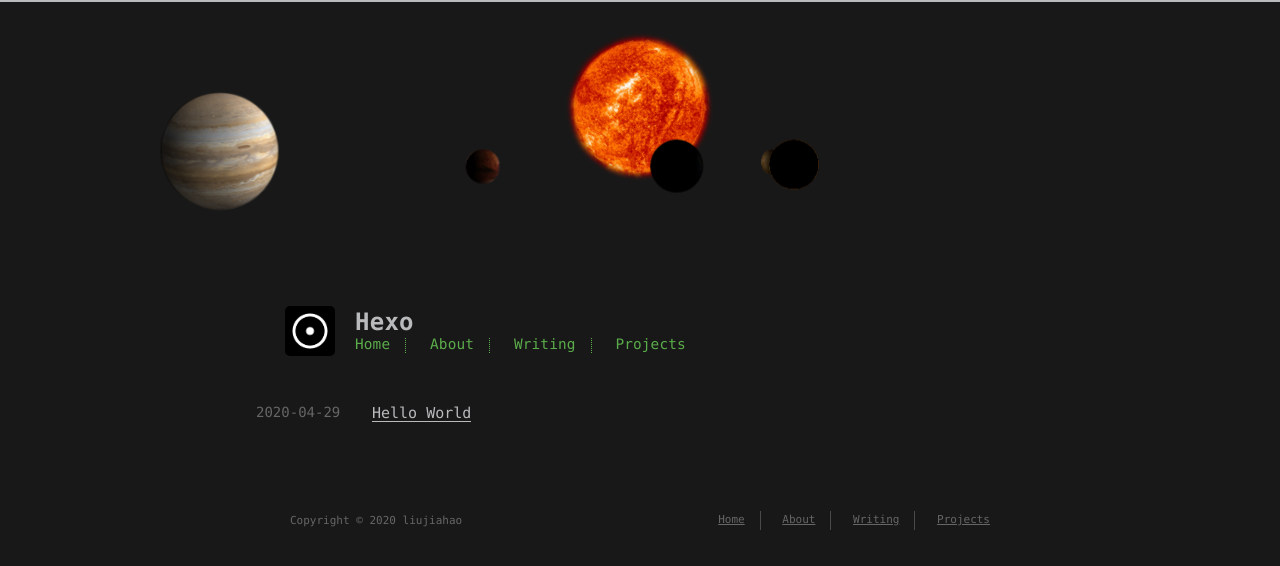
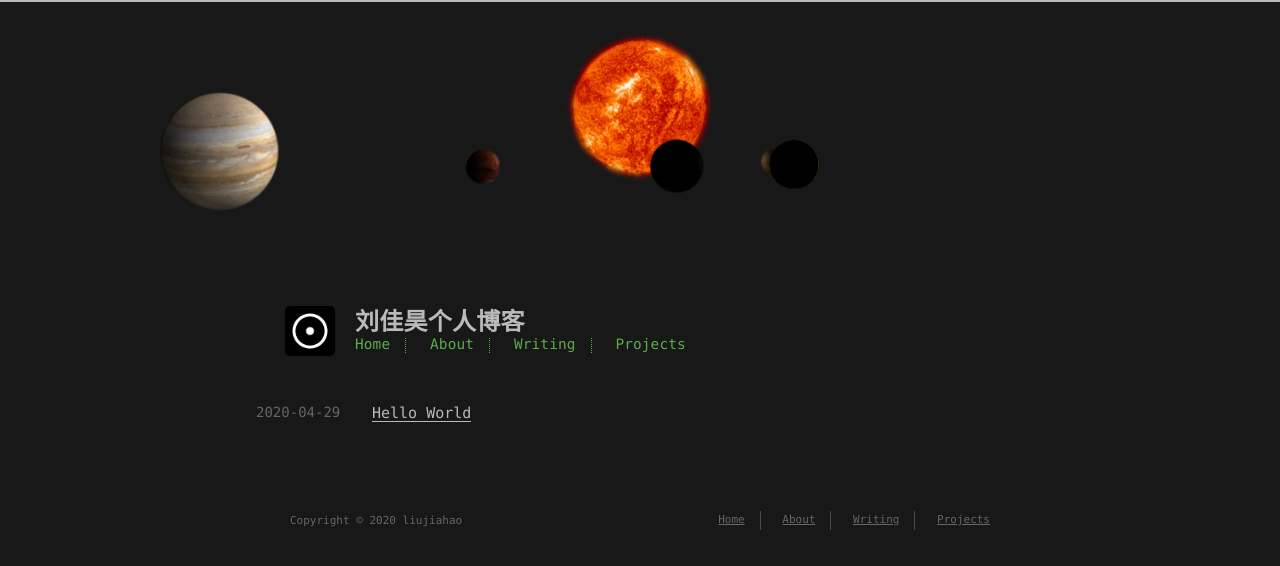
Before and after one commit to liujiahao-x/liujiahao-x.github.io, a plain HTML site: page archives/2020/04/index.html in a window 1280 px wide. Drawn offline with Linux system fonts and the light colour scheme.

Commit message:
Site updated: 2020-04-30 13:20:41

```diff
--- a/archives/2020/04/index.html
+++ b/archives/2020/04/index.html
@@ -1,5 +1,5 @@
 <!DOCTYPE html>
-<html lang=en>
+<html lang=zh>
 <head>
     <!-- so meta -->
     <meta charset="utf-8">
@@ -7,10 +7,9 @@
     <meta name="HandheldFriendly" content="True">
     <meta name="viewport" content="width=device-width, initial-scale=1, maximum-scale=1" />
     <meta property="og:type" content="website">
-<meta property="og:title" content="Hexo">
+<meta property="og:title" content="刘佳昊个人博客">
 <meta property="og:url" content="https://liujiahao-x.github.io/archives/2020/04/index.html">
-<meta property="og:site_name" content="Hexo">
-<meta property="og:locale" content="en_US">
+<meta property="og:site_name" content="刘佳昊个人博客">
 <meta property="article:author" content="liujiahao">
 <meta name="twitter:card" content="summary">
 
@@ -32,7 +31,7 @@
 
 
     <!-- title -->
-    <title>Hexo</title>
+    <title>刘佳昊个人博客</title>
     <!-- styles -->
 
 <link rel="stylesheet" href="/lib/font-awesome/css/font-awesome.min.css">
@@ -57,7 +56,7 @@
 
 <body>
     <div class="banner">
-<div id="blogtitel" class="blogtitel">Hexo</div>
+<div id="blogtitel" class="blogtitel">刘佳昊个人博客</div>
 <ul id="wrapper" class="wrapper">
   <div class="sun">
     <div class="star"></div>
@@ -96,7 +95,7 @@
 
 
     <div id="title">
-      <h1>Hexo</h1>
+      <h1>刘佳昊个人博客</h1>
     </div>
   </a>
   <div id="nav">
```
Also changed, not shown: 2020/04/29/hello-world/index.html (+4 -5 lines), about/index.html (+4 -5 lines), archives/2020/index.html (+6 -7 lines), archives/index.html (+6 -7 lines), categories/index.html (+6 -7 lines), index.html (+6 -7 lines), tags/index.html (+6 -7 lines).
